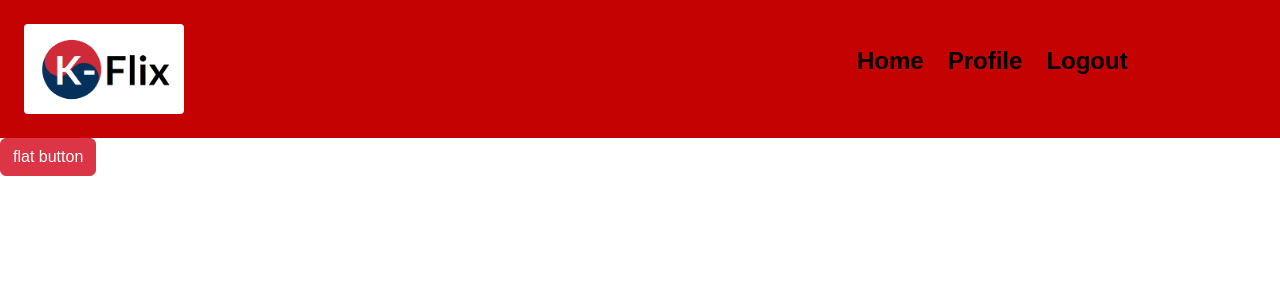
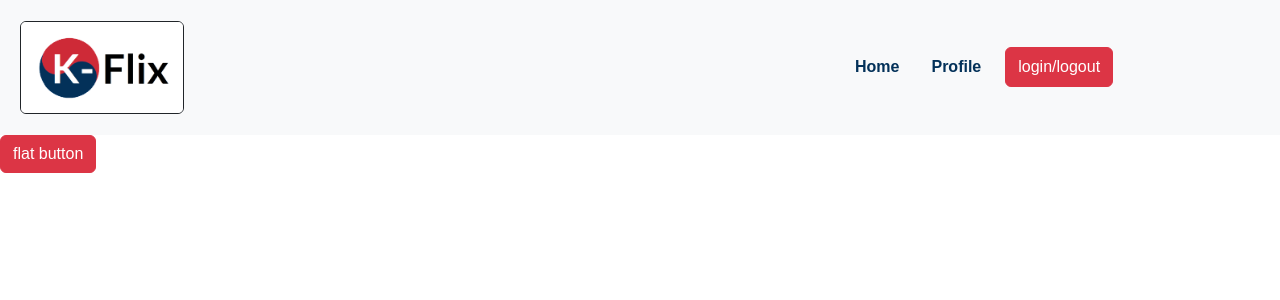
Before and after one commit to priegelsdev/kflix-client, a React (Vite) app: page / in a window 1280 px wide. Shown: the top 300 px of the page. Built offline with nearby package versions, Linux system fonts and the light colour scheme; a web font is replaced by a local one.

Commit message:
update header with bootstrap

```diff
--- a/src/components/Header.jsx
+++ b/src/components/Header.jsx
@@ -1,19 +1,22 @@
 import { Link, NavLink } from "react-router-dom"
 import logo from '../img/logo.png'
 
+// react-bootstrap
+import { Container, Nav, Navbar, Button, Image } from "react-bootstrap"
+
 export default function Header() {
   return (
-    <header>
-      <nav>
-        <Link to="/">
-          <img className="logo" src={logo}/>
-        </Link>
-        <ul className="nav-links">
-          <NavLink>Home</NavLink>
-          <NavLink>Profile</NavLink>
-          <NavLink>Logout</NavLink>
-        </ul>
-      </nav>
-    </header>
+    <Navbar bg="light" variant="light">
+    <Container fluid>
+      <Navbar.Brand href="#home">
+        <Image className="logo rounded border border-dark" src={logo} />
+      </Navbar.Brand>
+      <Nav className="me-auto gap-3">
+        <Nav.Link className="nav-link" href="#home">Home</Nav.Link>
+        <Nav.Link className="nav-link" href="#features">Profile</Nav.Link>
+        <Button className="btn btn-danger">login/logout</Button>
+      </Nav>
+    </Container>
+  </Navbar>
   )
 }
--- a/src/index.css
+++ b/src/index.css
@@ -9,26 +9,12 @@ body {
 
 /* HEADER */
 
-nav {
-  display: flex;
-  align-items: center;
-  background-color: #c40202;
-  padding: 1.5em;
+.logo {
+  width: 20%;
+  margin: 0.4em;
 }
 
-.logo {
-  width: 20%;
-  border-radius: 4px;
+.nav-link {
+  font-weight: bold;
+  color: #033159;
 }
-
-.nav-links {
-  display: flex;
-  gap: 1.5em;
-}
-
-.nav-links > * {
-  text-decoration: none;
-  color: black;
-  font-weight: bold;
-  font-size: 1.5rem;
-}
```
